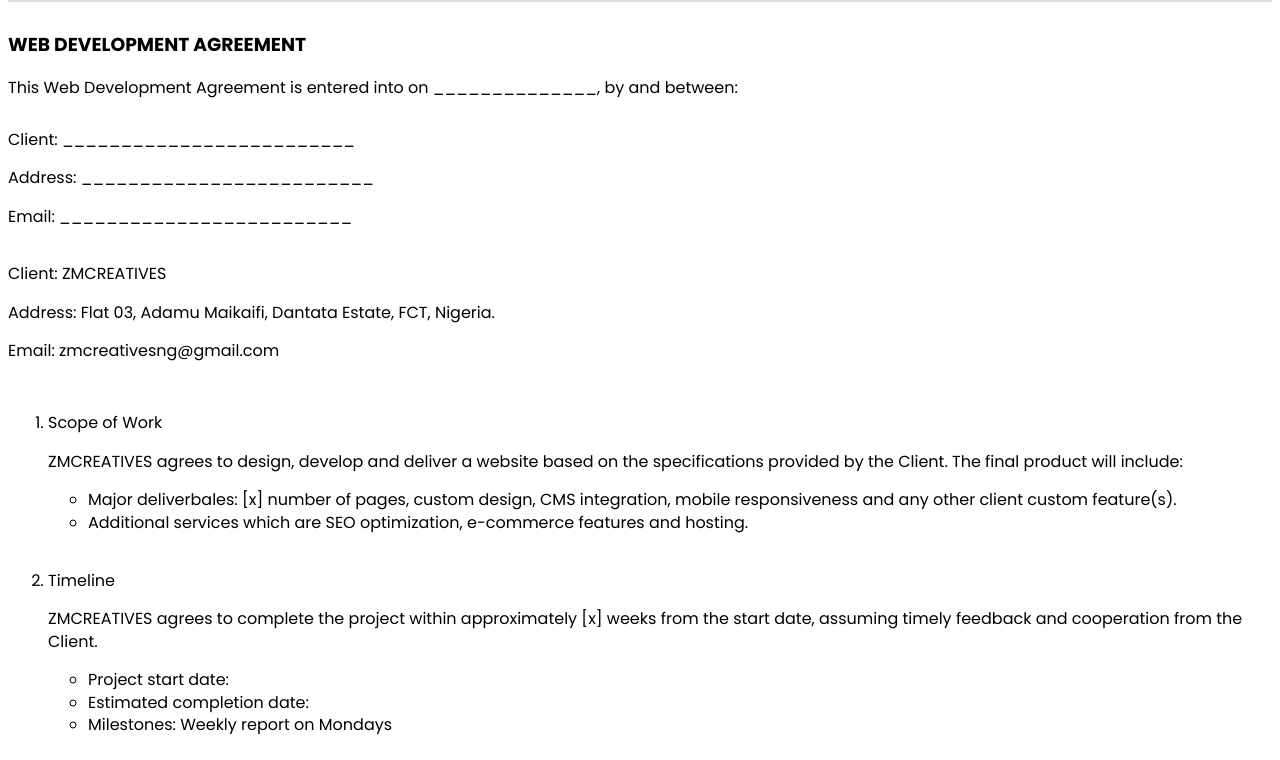
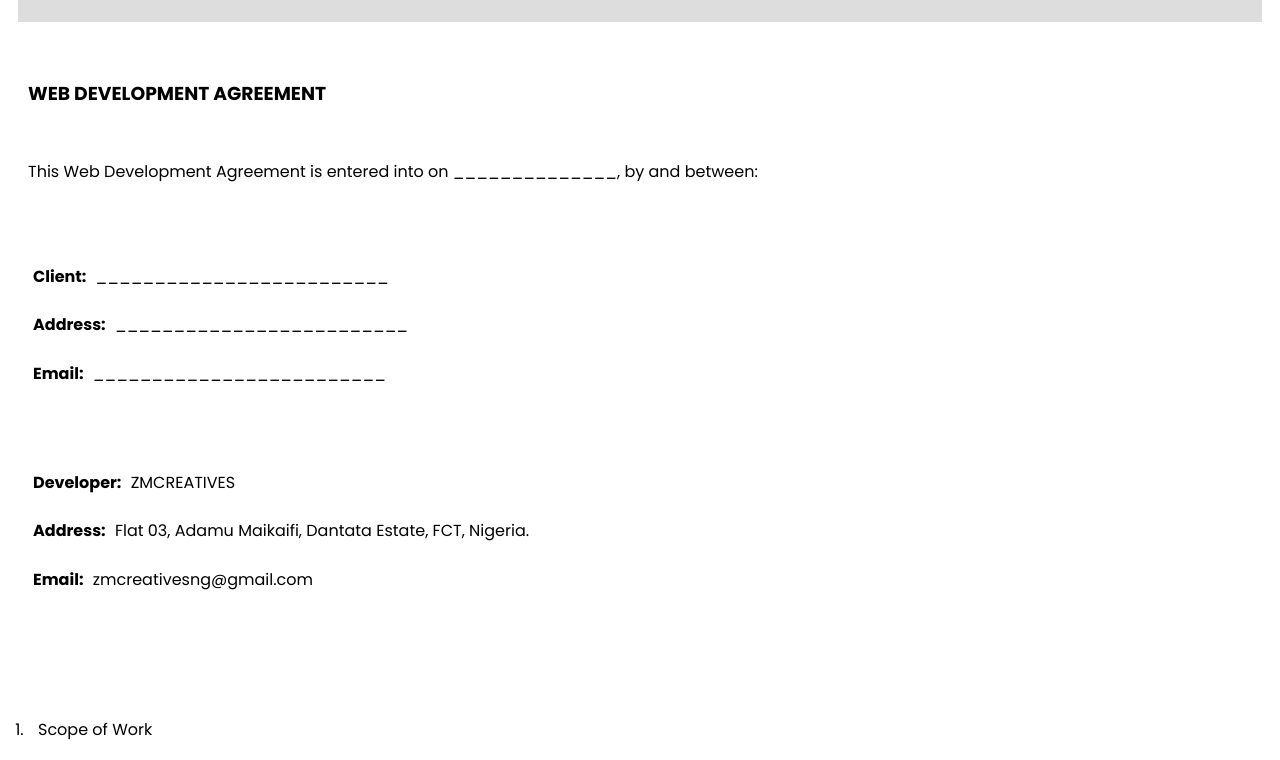
Before and after one commit to ZillMozeez/zmc-webDevAgreement, a plain HTML site: page index.html in a window 1280 px wide. Shown: the part 119-879 px from the top of the page. Drawn offline with Linux system fonts and the light colour scheme.

Commit message:
Add files via upload

```diff
--- a/index.html
+++ b/index.html
@@ -20,14 +20,14 @@
         <p>This Web Development Agreement is entered into on ______________, by and between:</p>
     </div>
     <div id="client-details">
-        <p>Client: _________________________ </p>
-        <p>Address: _________________________ </p>
-        <p>Email: _________________________</p>
+        <p><span>Client:</span> _________________________ </p>
+        <p><span>Address:</span> _________________________ </p>
+        <p><span>Email:</span> _________________________</p>
     </div>
     <div id="dev-details">
-        <p>Client: ZMCREATIVES </p>
-        <p>Address: Flat 03, Adamu Maikaifi, Dantata Estate, FCT, Nigeria.</p>
-        <p>Email: zmcreativesng@gmail.com</p>
+        <p><span>Developer:</span> ZMCREATIVES </p>
+        <p><span>Address:</span> Flat 03, Adamu Maikaifi, Dantata Estate, FCT, Nigeria.</p>
+        <p><span>Email:</span> zmcreativesng@gmail.com</p>
     </div>
     <section id="project">
         <ol>
--- a/style.css
+++ b/style.css
@@ -1,6 +1,7 @@
 * {
     font-family: "Poppins", sans-serif;
     line-height: 1.4;
+    padding: 5px;
 }
 #logo {
     text-align: center;
@@ -15,8 +16,14 @@
 #client-details {
     margin-bottom: 35px;
 }
+#client-details p span {
+    font-weight: 600;
+}
 #dev-details {
     margin-bottom: 50px;
+}
+#dev-details p span {
+    font-weight: 600;
 }
 #one {
     padding-bottom: 20px;
```
